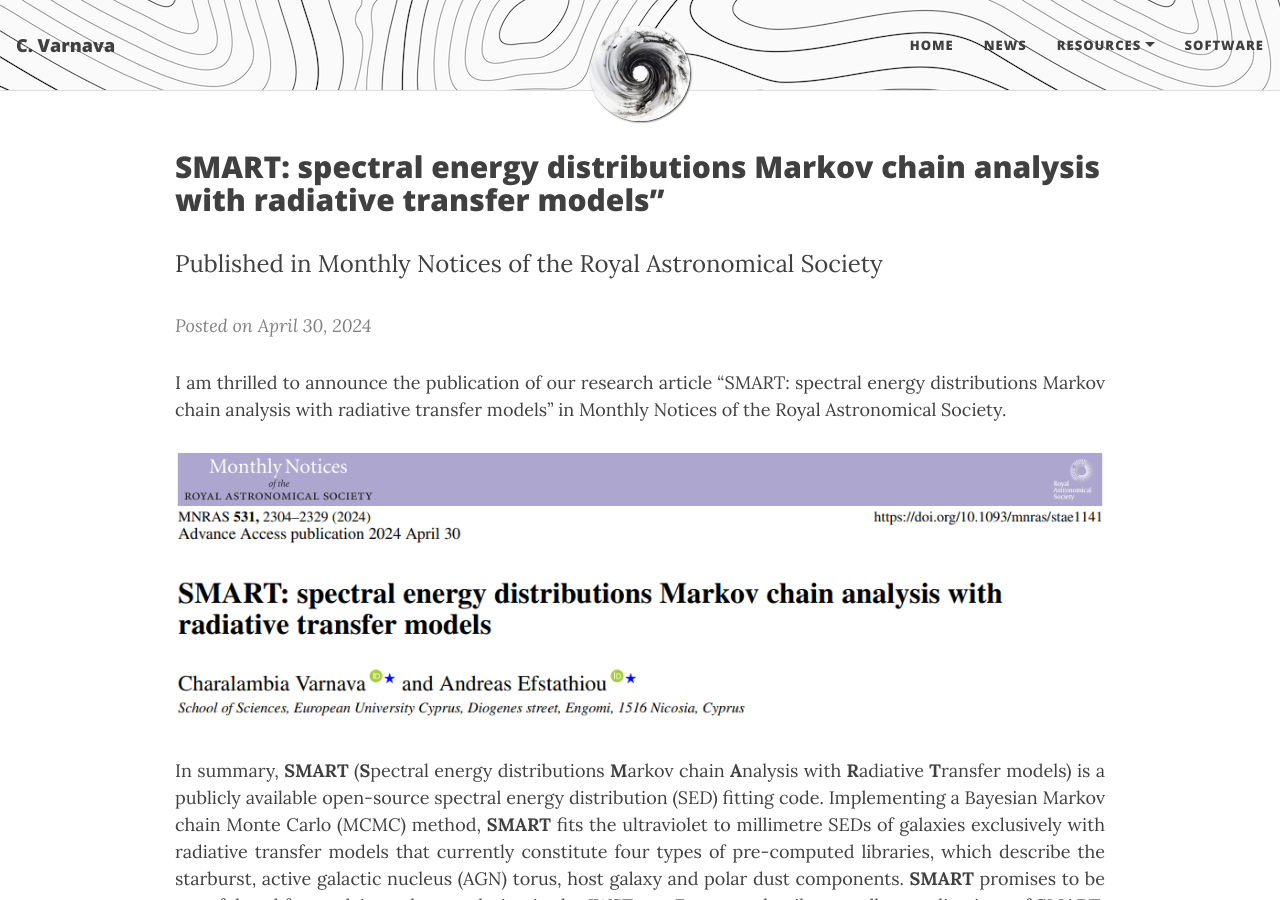
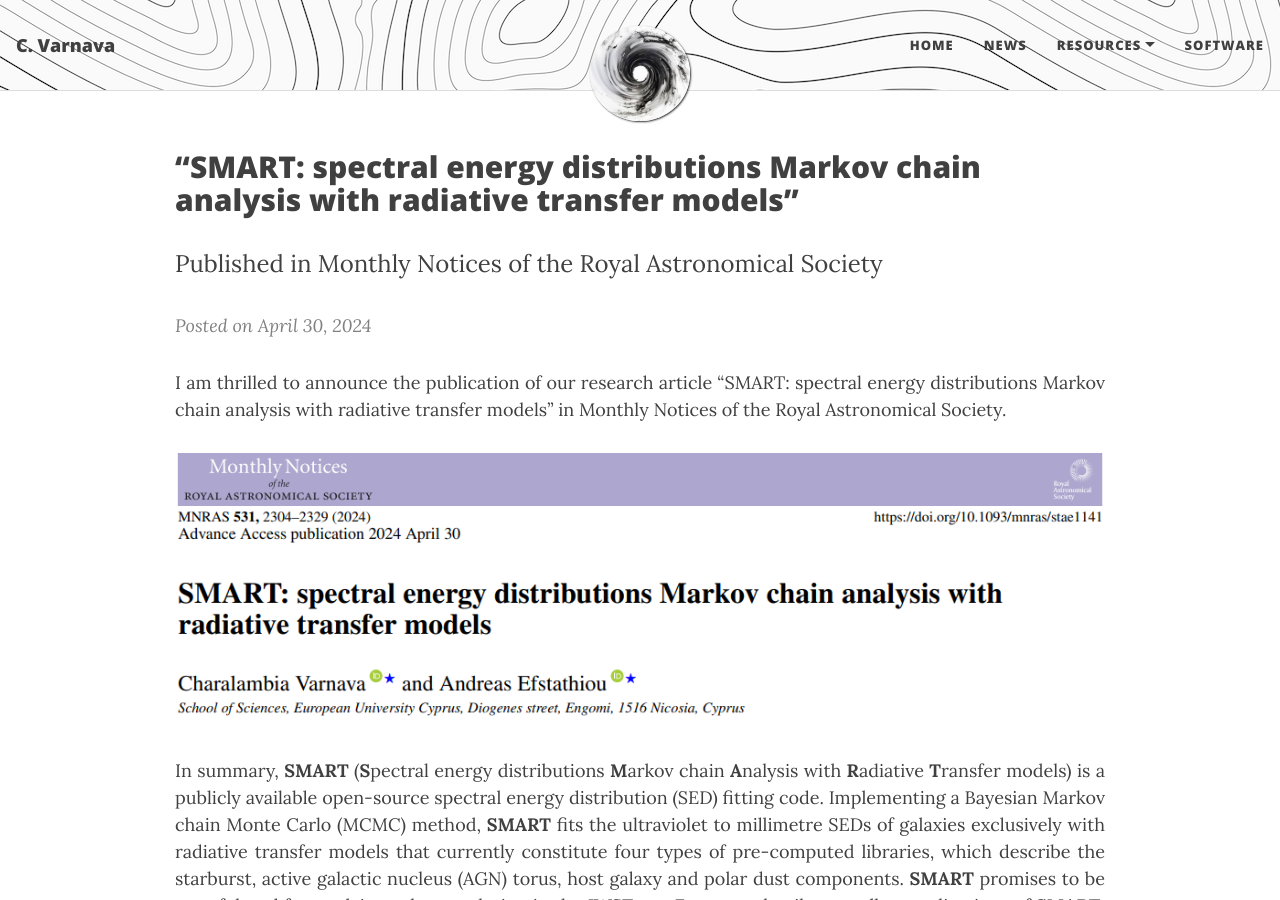
Before and after one commit to ch-var/ch-var.github.io, a Jekyll site: the page built from 2024-04-30-SMART.html, in a window 1280 px wide and 900 px high. Built offline with Jekyll 4.4.1, drawn with Linux system fonts in a browser that asks for light colours.

Commit message:
Update 2024-04-30-SMART.html

```diff
--- a/2024-04-30-SMART.html
+++ b/2024-04-30-SMART.html
@@ -19,7 +19,7 @@ layout: page
   }
 </style>
 
-<p style="font-family: var(--header-font); font-weight: 800; line-height: 1.1; font-size: 1.875rem; margin-top: 1.25rem;">SMART: spectral energy distributions Markov chain analysis with radiative transfer models”</p>
+<p style="font-family: var(--header-font); font-weight: 800; line-height: 1.1; font-size: 1.875rem; margin-top: 1.25rem;">“SMART: spectral energy distributions Markov chain analysis with radiative transfer models”</p>
 <p><font size="+2">Published in Monthly Notices of the Royal Astronomical Society</font></p>
 <p><i style="color:#808080;">Posted on April 30, 2024</i></p>
 
```
